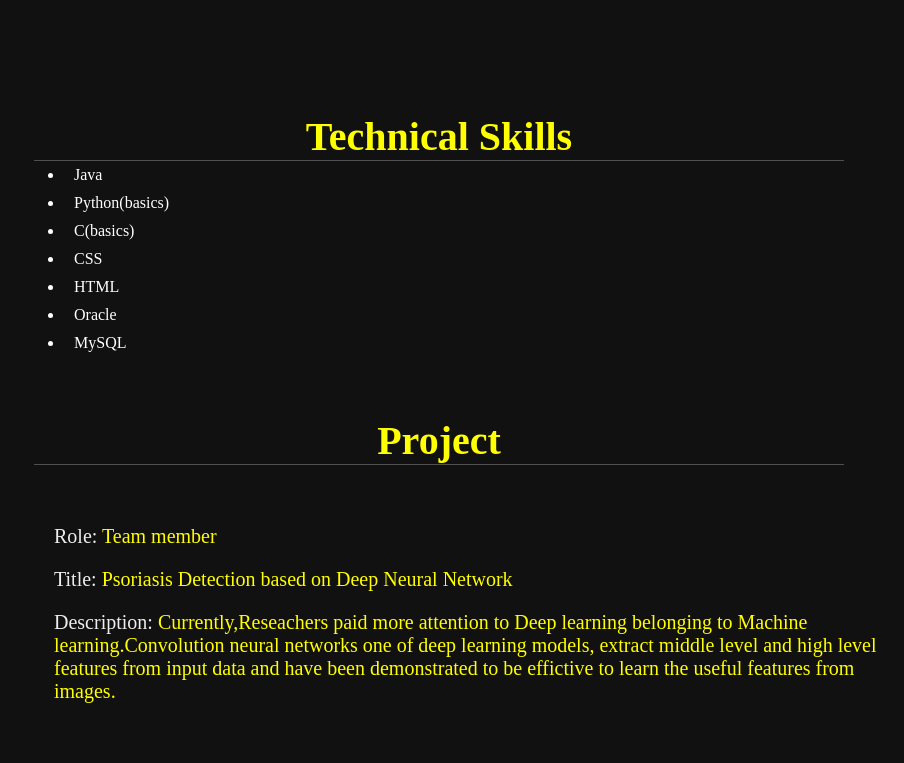
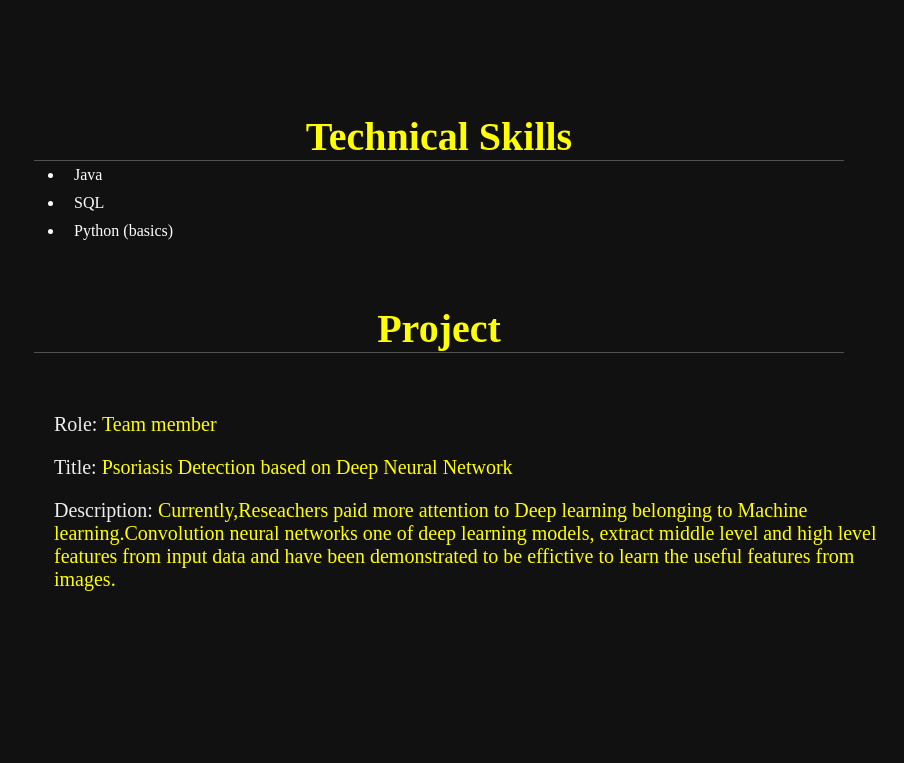
Before and after one commit to Shwethasrinivas12/resume.github.io, a plain HTML site: page index.html in a window 1280 px wide. Shown: the part 744-1507 px from the top of the page, without its empty margins (376-1280 px from the left). After the commit the page ends 1395 px from the top, so only its background shows below. Drawn offline with Linux system fonts and the light colour scheme.

Commit message:
Update index.html

```diff
--- a/index.html
+++ b/index.html
@@ -70,12 +70,8 @@
     <div>
     <ul id="lis">
         <li>Java</li>
-        <li>Python(basics)</li>
-        <li>C(basics)</li>
-        <li>CSS</li>
-        <li>HTML</li>
-        <li>Oracle</li>
-        <li>MySQL</li>
+        <li>SQL</li>
+        <li>Python (basics)</li>
     </ul>
 </div>
 </section>
```
